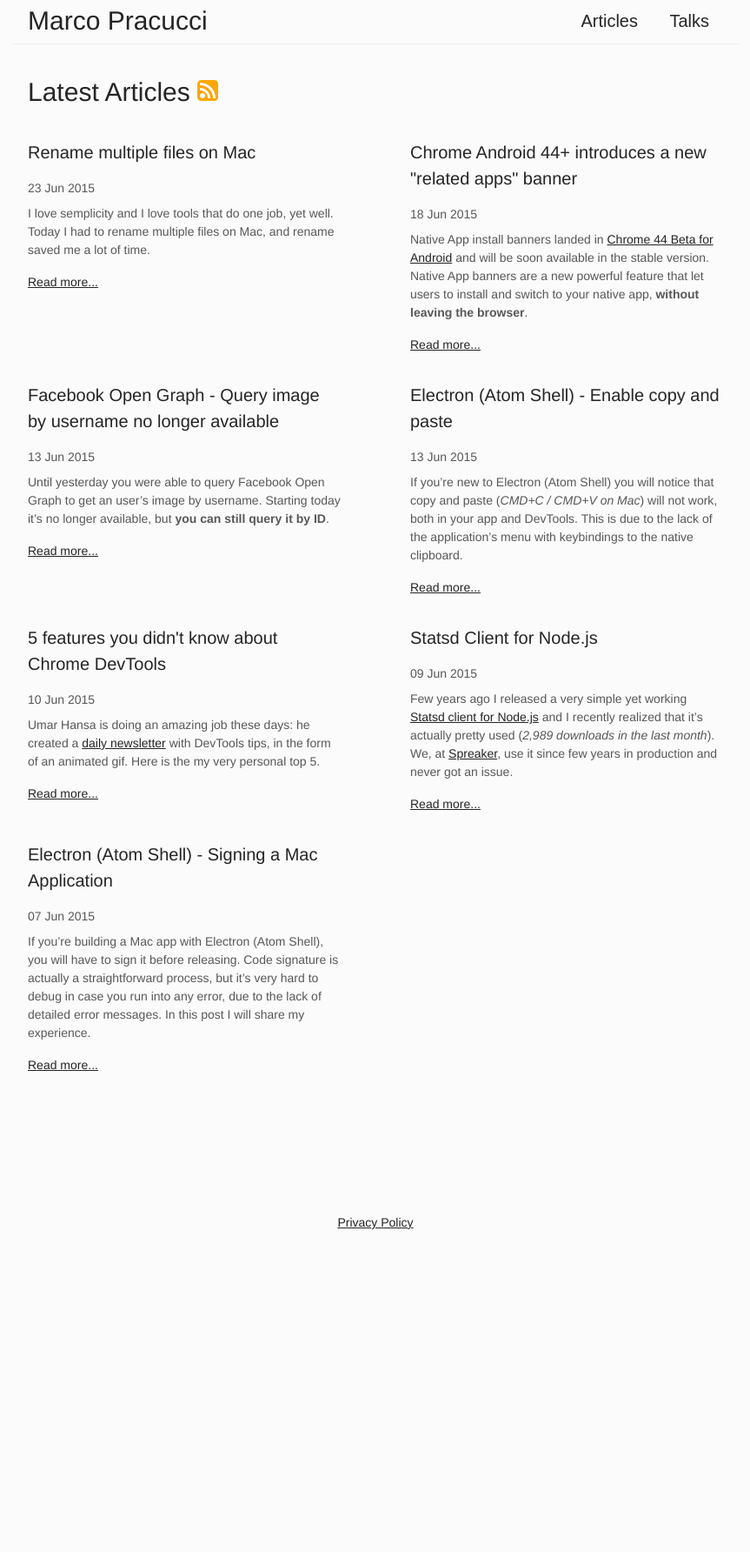
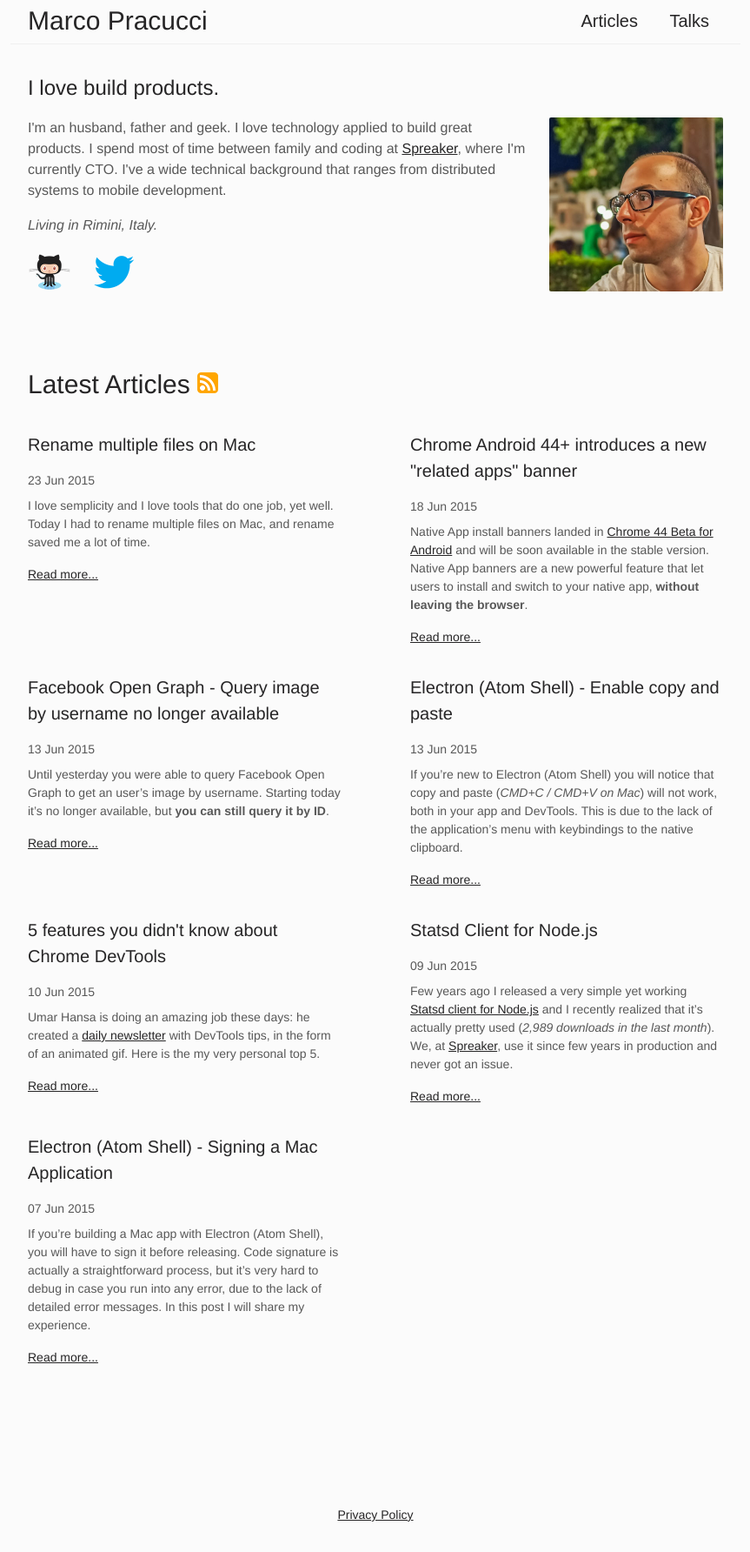
Before and after one commit to pracucci/www-pracucci, a Jekyll site: the page built from index.html, in a window 1280 px wide. Shown: the whole page at 87% size, without its empty margins (208-1071 px from the left). Built offline with Jekyll 4.4.1, drawn with Linux system fonts in a browser that asks for light colours; the list of posts is cut into pages by our own code; before the commit the page ends 1448 px from its top, so only the background shows below that.

Commit message:
Brief bio in the home page

```diff
--- a/index.html
+++ b/index.html
@@ -1,6 +1,21 @@
 ---
 layout: default
 ---
+
+
+<!-- About me -->
+<section class="about">
+    <h2>I love build products.</h2>
+    <img src="{{ site.baseurl }}/images/about-me.jpg" width="200" height="200" />
+
+    <p>I'm an husband, father and geek. I love technology applied to build great products. I spend most of time between family and coding at <a href="https://www.spreaker.com">Spreaker</a>, where I'm currently CTO. I've a wide technical background that ranges from distributed systems to mobile development.</p>
+    <p><em>Living in Rimini, Italy.</em></p>
+
+    <p class="about_socials">
+        <a href="https://github.com/pracucci" class="about_social github" title="Me on GitHub">GitHub</a>
+        <a href="https://twitter.com/pracucci" class="about_social twitter" title="Me on Twitter">Twitter</a>
+    </p>
+</section>
 
 
 <!-- Latest articles -->
--- a/stylesheets/all.scss
+++ b/stylesheets/all.scss
@@ -1,5 +1,6 @@
 ---
 ---
 
-@import "stylesheet.scss";
+@import "reset.scss";
+@import "main.scss";
 @import "syntax.scss";
--- a/stylesheets/stylesheet.scss
+++ b/stylesheets/main.scss
@@ -24,44 +24,7 @@
 $paragraph_text_color: #585858;
 
 
-/* Reset */
-html, body, div, span, applet, object, iframe,
-h1, h2, h3, h4, h5, h6, p, blockquote, pre,
-a, abbr, acronym, address, big, cite, code,
-del, dfn, em, img, ins, kbd, q, s, samp,
-small, strike, strong, sub, sup, tt, var,
-b, u, i, center,
-dl, dt, dd, ol, ul, li,
-fieldset, form, label, legend,
-table, caption, tbody, tfoot, thead, tr, th, td,
-article, aside, canvas, details, embed,
-figure, figcaption, footer, header, hgroup,
-menu, nav, output, ruby, section, summary,
-time, mark, audio, video {
-  margin: 0;
-  padding: 0;
-  border: 0;
-  font: inherit;
-  vertical-align: baseline;
-}
-
-/* HTML5 display-role reset for older browsers */
-article, aside, details, figcaption, figure,
-footer, header, hgroup, menu, nav, section {
-  display: block;
-}
-
-ol, ul {
-  list-style: none;
-}
-
-table {
-  border-collapse: collapse;
-  border-spacing: 0;
-}
-
-
-/* Basics */
+/* Typography */
 body {
   box-sizing: border-box;
   color: $paragraph_text_color;
@@ -146,6 +109,57 @@
     h1 {
         text-align: center;
         margin-bottom: $baseline;
+    }
+}
+
+
+// About me
+section.about {
+    overflow: hidden;
+    margin-bottom: $baseline*2;
+
+    img {
+        float: right;
+        border-radius: 2px;
+        margin: 0 0 $page_margin $page_margin;;
+    }
+
+    h2 {
+        font-size: $font_size_secondary;
+        color: $title_text_color;
+        margin-bottom: $baseline/2;
+    }
+
+    p {
+        margin-bottom: $baseline/2;
+
+        &:last-child {
+            margin-bottom: 0;
+        }
+    }
+}
+
+.about_socials {
+    line-height: 50px;
+}
+
+.about_social {
+    display: inline-block;
+    height: 50px;
+    width: 50px;
+    margin-right: $page_margin;
+    text-indent: -1000px;
+    overflow: hidden;
+    vertical-align: middle;
+
+    &.github {
+        background: transparent url(../images/social_github.png) no-repeat center center;
+        background-size: 50px 50px;
+    }
+
+    &.twitter {
+        background: transparent url(../images/social_twitter.png) no-repeat center center;
+        background-size: 50px 50px;
     }
 }
 
@@ -413,5 +427,20 @@
             }
         }
     }
+}
 
+
+@media screen and (max-width: 600px) {
+    // About me
+    section.about {
+        h2 {
+            text-align: center;
+        }
+
+        img {
+            display: block;
+            float: none;
+            margin: 0 auto $baseline/2 auto;
+        }
+    }
 }
--- /dev/null
+++ b/stylesheets/reset.scss
@@ -0,0 +1,35 @@
+/* Reset */
+html, body, div, span, applet, object, iframe,
+h1, h2, h3, h4, h5, h6, p, blockquote, pre,
+a, abbr, acronym, address, big, cite, code,
+del, dfn, em, img, ins, kbd, q, s, samp,
+small, strike, strong, sub, sup, tt, var,
+b, u, i, center,
+dl, dt, dd, ol, ul, li,
+fieldset, form, label, legend,
+table, caption, tbody, tfoot, thead, tr, th, td,
+article, aside, canvas, details, embed,
+figure, figcaption, footer, header, hgroup,
+menu, nav, output, ruby, section, summary,
+time, mark, audio, video {
+  margin: 0;
+  padding: 0;
+  border: 0;
+  font: inherit;
+  vertical-align: baseline;
+}
+
+/* HTML5 display-role reset for older browsers */
+article, aside, details, figcaption, figure,
+footer, header, hgroup, menu, nav, section {
+  display: block;
+}
+
+ol, ul {
+  list-style: none;
+}
+
+table {
+  border-collapse: collapse;
+  border-spacing: 0;
+}
```
Also changed, not shown: images/about-me.jpg (added), images/social_github.png (added), images/social_twitter.png (added).
